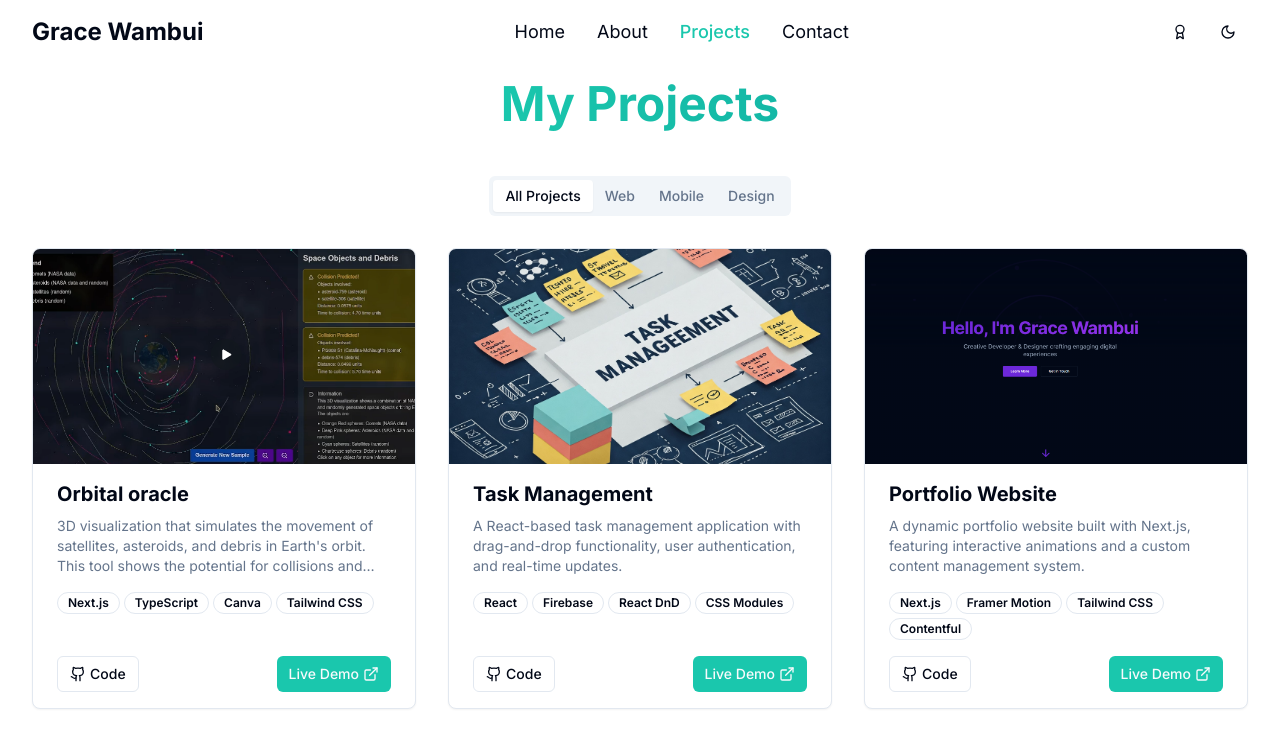
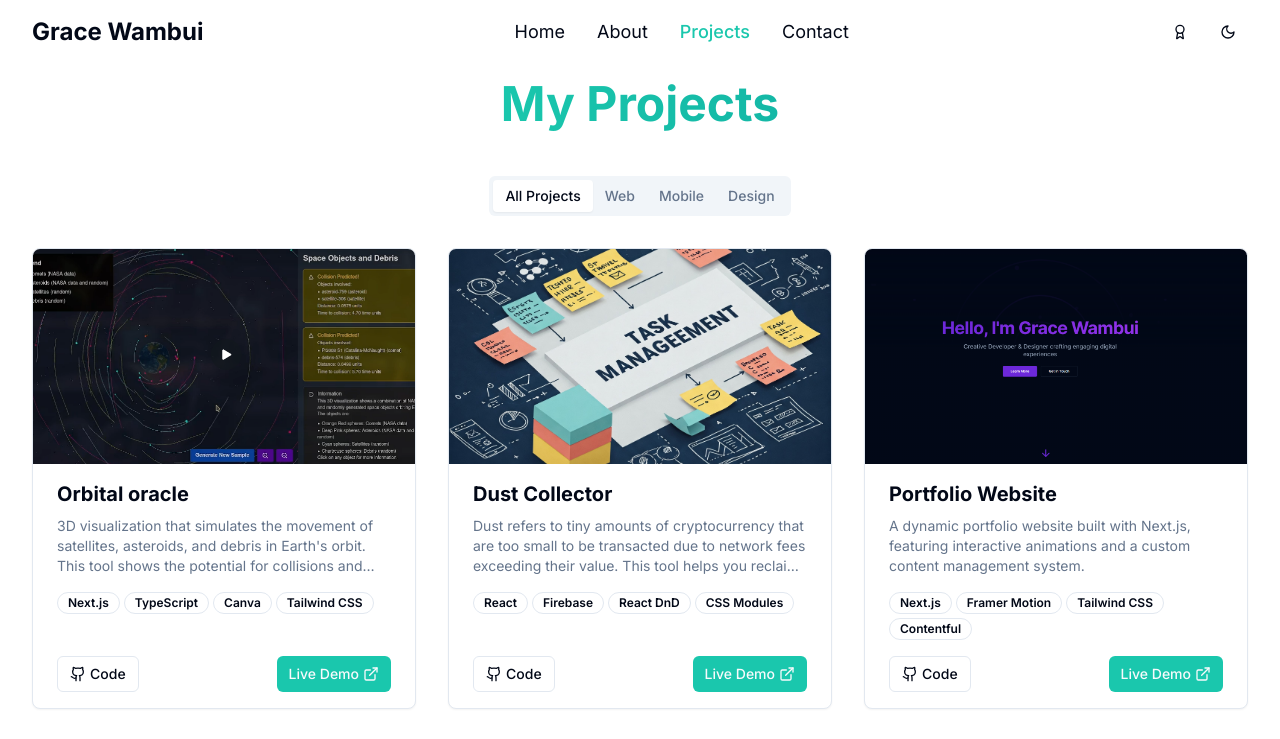
Before and after one commit to WambuiGrace/portXfolio, a Next.js app: page /projects in a window 1280 px wide. Shown: the top 739 px of the page. Built offline with nearby package versions, Linux system fonts and the light colour scheme.

Commit message:
"Task Management" to "Dust Collector" with updated description, and correcting demo URLs for both projects.

```diff
--- a/app/projects/page.tsx
+++ b/app/projects/page.tsx
@@ -17,13 +17,13 @@ const projects = [
   },
   {
     id: 2,
-    title: "Task Management ",
+    title: "Dust Collector",
     description:
-      "A React-based task management application with drag-and-drop functionality, user authentication, and real-time updates.",
+      "Dust refers to tiny amounts of cryptocurrency that are too small to be transacted due to network fees exceeding their value. This tool helps you reclaim value from these otherwise unusable assets by batching them together and moving them to Base's low-fee environment.",
     image: "/task.jpg?height=600&width=800",
     tags: ["React", "Firebase", "React DnD", "CSS Modules"],
-    demoUrl: "https://example.com/demo",
-    githubUrl: "https://github.com/WambuiGrace/JS-Projects/tree/main/to-do-app",
+    demoUrl: "https://collector-one.vercel.app/",
+    githubUrl: "https://github.com/WambuiGrace/collector",
     category: "web",
   },
   {
@@ -33,7 +33,7 @@ const projects = [
       "A dynamic portfolio website built with Next.js, featuring interactive animations and a custom content management system.",
     image: "/portfolio.png?height=600&width=800",
     tags: ["Next.js", "Framer Motion", "Tailwind CSS", "Contentful"],
-    demoUrl: "https://example.com/demo",
+    demoUrl: "https://portxfolio-six.vercel.app/",
     githubUrl: "https://github.com/WambuiGrace/",
     category: "web",
   },
```
